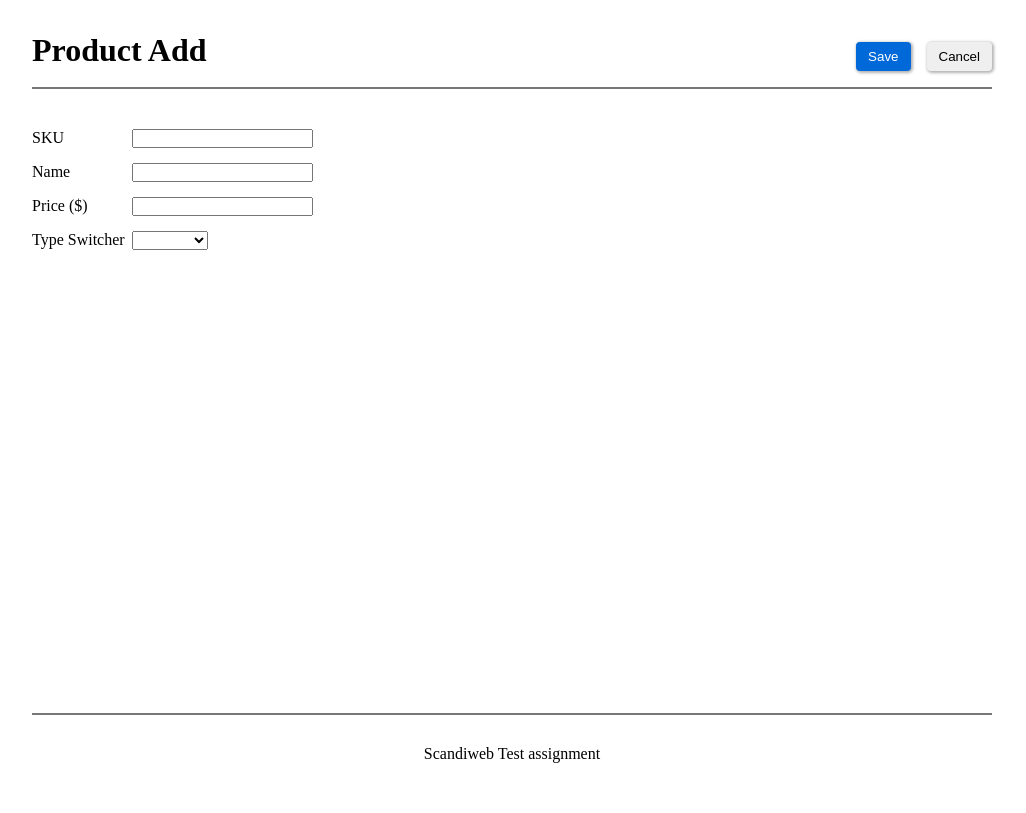
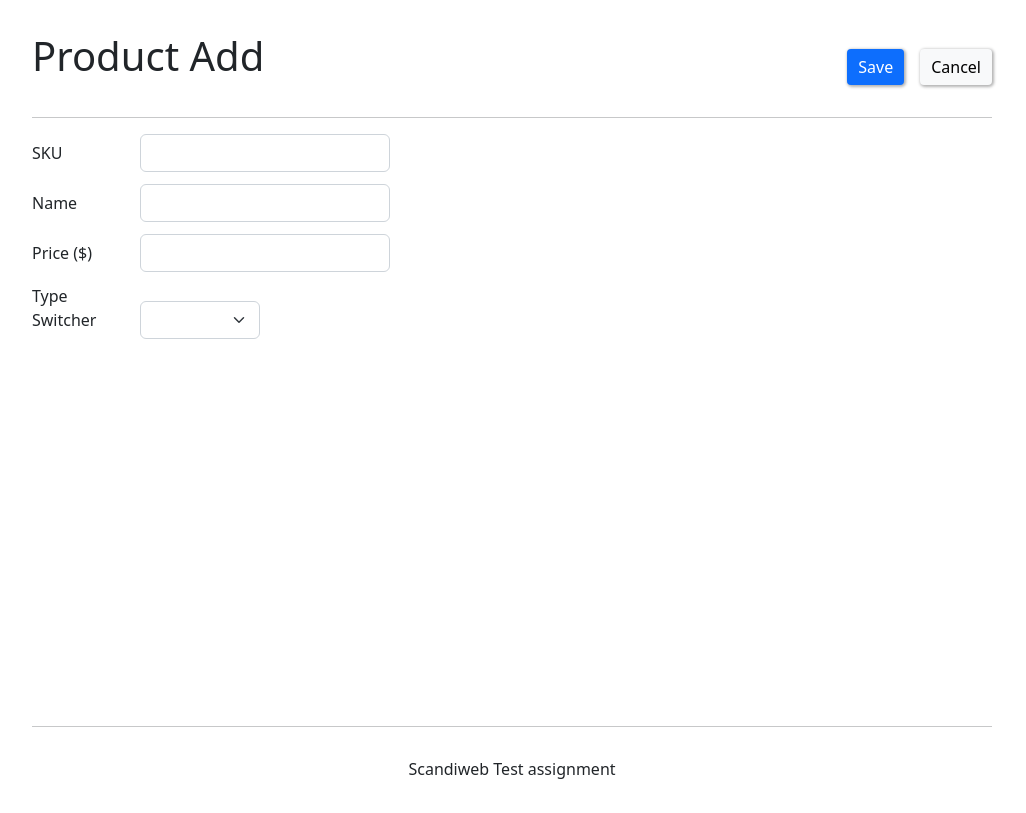
Before and after one commit to artur-henrique/scandiweb, a React (Create React App) app: page /addproduct in a window 1280 px wide. Shown: the whole page, without its empty margins (128-1154 px from the left). Built offline with nearby package versions, Linux system fonts and the light colour scheme; no server answers.

Commit message:
added bootstrap stylyng

```diff
--- a/package.json
+++ b/package.json
@@ -6,6 +6,7 @@
     "@testing-library/jest-dom": "^5.16.5",
     "@testing-library/react": "^13.4.0",
     "@testing-library/user-event": "^13.5.0",
+    "bootstrap": "^5.2.3",
     "env-cmd": "^10.1.0",
     "react": "^18.2.0",
     "react-dom": "^18.2.0",
--- a/src/App.js
+++ b/src/App.js
@@ -2,6 +2,8 @@ import Home from './Components/Home/Home';
 import AddProduct from './Components/AddProduct/AddProduct';
 import Footer from './Components/Footer/Footer';
 import { BrowserRouter, Routes, Route } from 'react-router-dom';
+
+import 'bootstrap/dist/css/bootstrap.min.css';
 
 function App() {
   return (
--- a/src/Components/Form/Form.css
+++ b/src/Components/Form/Form.css
@@ -2,13 +2,22 @@ label {
     /* border: 1px solid red; */
     display: inline-block;
     width: 100px;
-    margin: 8px 0;
+    margin-right: 8px;
 }
 
-input[type="submit"] {
-    display: block;
-    margin-top: 8px;
-    padding: 4px 8px;
+input[type="text"], input[type="number"] {
+    display: inline-block;
+    max-width: 250px;
+    margin-bottom: 12px;
+}
+
+select {
+    display: inline-block;
+    max-width: 120px;
+}
+
+.mb-12 {
+    margin-bottom: 12px;
 }
 
 .invalid-data {
--- a/src/Components/Form/Form.js
+++ b/src/Components/Form/Form.js
@@ -7,20 +7,20 @@ const Form = (props) => {
             { props.invalid && <p className="invalid-data">{props.message}</p>}
             <div>
                 <label htmlFor="sku">SKU</label>
-                <input onChange={(e) => props.setSku(e.target.value)} value={props.sku} type="text" id="sku" required />
+                <input className='form-control' onChange={(e) => props.setSku(e.target.value)} value={props.sku} type="text" id="sku" required />
             </div>
             <div>
                 <label htmlFor="name">Name</label>
-                <input onChange={(e) => props.setName(e.target.value)} value={props.name} type="text" id="name" required />
+                <input className='form-control' onChange={(e) => props.setName(e.target.value)} value={props.name} type="text" id="name" required />
             </div>
             <div>
                 <label htmlFor="price">Price ($)</label>
-                <input onChange={(e) => props.setPrice(e.target.value)} value={props.price} type="number" id="price" required />
+                <input className='form-control' onChange={(e) => props.setPrice(e.target.value)} value={props.price} type="number" id="price" required />
             </div>
 
             <div>
                 <label htmlFor="productType">Type Switcher</label>
-                <select onChange={(e) => {
+                <select className='form-select d-inline mb-12' onChange={(e) => {
                     props.setType(e.target.value);
                     props.setBookWeight('');
                     props.setDvdSize('');
@@ -41,7 +41,7 @@ const Form = (props) => {
                 <>
                     <div>
                         <label htmlFor="size">Size (MB)</label>
-                        <input onChange={(e) => props.setDvdSize(e.target.value)} value={props.dvdSize}  type="number" id="size" required />
+                        <input className='form-control' onChange={(e) => props.setDvdSize(e.target.value)} value={props.dvdSize}  type="number" id="size" required />
                     </div>
                     <small>* Please, provide size in MB.</small>
                 </>
@@ -52,15 +52,15 @@ const Form = (props) => {
                 <>
                     <div>
                         <label htmlFor="height">Height (CM)</label>
-                        <input onChange={(e) => props.setFurnitureHeight(e.target.value)} value={props.furnitureHeight}  type="number" id="height" required />
+                        <input className='form-control' onChange={(e) => props.setFurnitureHeight(e.target.value)} value={props.furnitureHeight}  type="number" id="height" required />
                     </div>
                     <div>
                         <label htmlFor="width">Width (CM)</label>
-                        <input onChange={(e) => props.setFurnitureWidth(e.target.value)} value={props.furnitureWidth}  type="number" id="width" required />
+                        <input className='form-control' onChange={(e) => props.setFurnitureWidth(e.target.value)} value={props.furnitureWidth}  type="number" id="width" required />
                     </div>
                     <div>
                         <label htmlFor="length">Length (CM)</label>
-                        <input onChange={(e) => props.setFurnitureLength(e.target.value)} value={props.furnitureLength}  type="number" id="length" required />
+                        <input className='form-control' onChange={(e) => props.setFurnitureLength(e.target.value)} value={props.furnitureLength}  type="number" id="length" required />
                     </div>
                     <small>* Please, provide dimensions in centimeters.</small>
                 </>
@@ -70,7 +70,7 @@ const Form = (props) => {
                 <>
                     <div>
                         <label htmlFor="weight">Weight (KG)</label>
-                        <input onChange={(e) => props.setBookWeight(e.target.value)} value={props.bookWeight}  type="number" id="weight" required />
+                        <input className='form-control' onChange={(e) => props.setBookWeight(e.target.value)} value={props.bookWeight}  type="number" id="weight" required />
                     </div>
                     <small>* Please, provide weight in KG.</small>
                 </>
--- a/src/Components/Header/Header.css
+++ b/src/Components/Header/Header.css
@@ -17,11 +17,6 @@
     border-color: transparent;
 }
 
-.listAction .delete {
-    color: #fff;
-    background-color: #C82333;
-}
-
 hr {
     margin: 16px 0px 32px;
     border: 1px solid #777;
--- a/src/Components/Header/Header.js
+++ b/src/Components/Header/Header.js
@@ -10,8 +10,8 @@ const Header = (props) => {
             <div className="header">
             <h1>{props.title}</h1>
             <ul className="listAction">
-                <li><button onClick={() => navigate('/addproduct')} >{props.btnTitle1}</button></li>
-                <li id={props.btnID}><button className='delete' onClick={props.callbackFunc}>{props.btnTitle2}</button></li>
+                <li><button className='btn btn-light' onClick={() => navigate('/addproduct')} >{props.btnTitle1}</button></li>
+                <li id={props.btnID}><button className='btn btn-danger' onClick={props.callbackFunc}>{props.btnTitle2}</button></li>
             </ul>
             </div>
             <hr/>
--- a/src/Components/HeaderProduct/HeaderProduct.css
+++ b/src/Components/HeaderProduct/HeaderProduct.css
@@ -23,7 +23,3 @@ hr {
     margin: 16px 0px 32px;
     border: 1px solid #777;
 }
-
-.save {
-    background: #CCE5FF;
-}
--- a/src/Components/HeaderProduct/HeaderProduct.js
+++ b/src/Components/HeaderProduct/HeaderProduct.js
@@ -123,8 +123,12 @@ const HeaderProduct = (props) => {
             <div className="header">
             <h1>{props.title}</h1>
             <ul className="listAction">
-                <li><button className='save' onClick={handleSubmit} >{props.btnTitle1}</button></li>
-                <li id={props.btnID}><button onClick={() => navigate('/')}>{props.btnTitle2}</button></li>
+                <li>
+                    <button className='btn btn-primary' onClick={handleSubmit} >{props.btnTitle1}</button>
+                </li>
+                <li id={props.btnID}>
+                    <button className='btn btn-light' onClick={() => navigate('/')}>{props.btnTitle2}</button>
+                </li>
             </ul>
             </div>
             <hr/>
```
Also changed, not shown: 1 other file (tests, documents, lock files or other folders).
